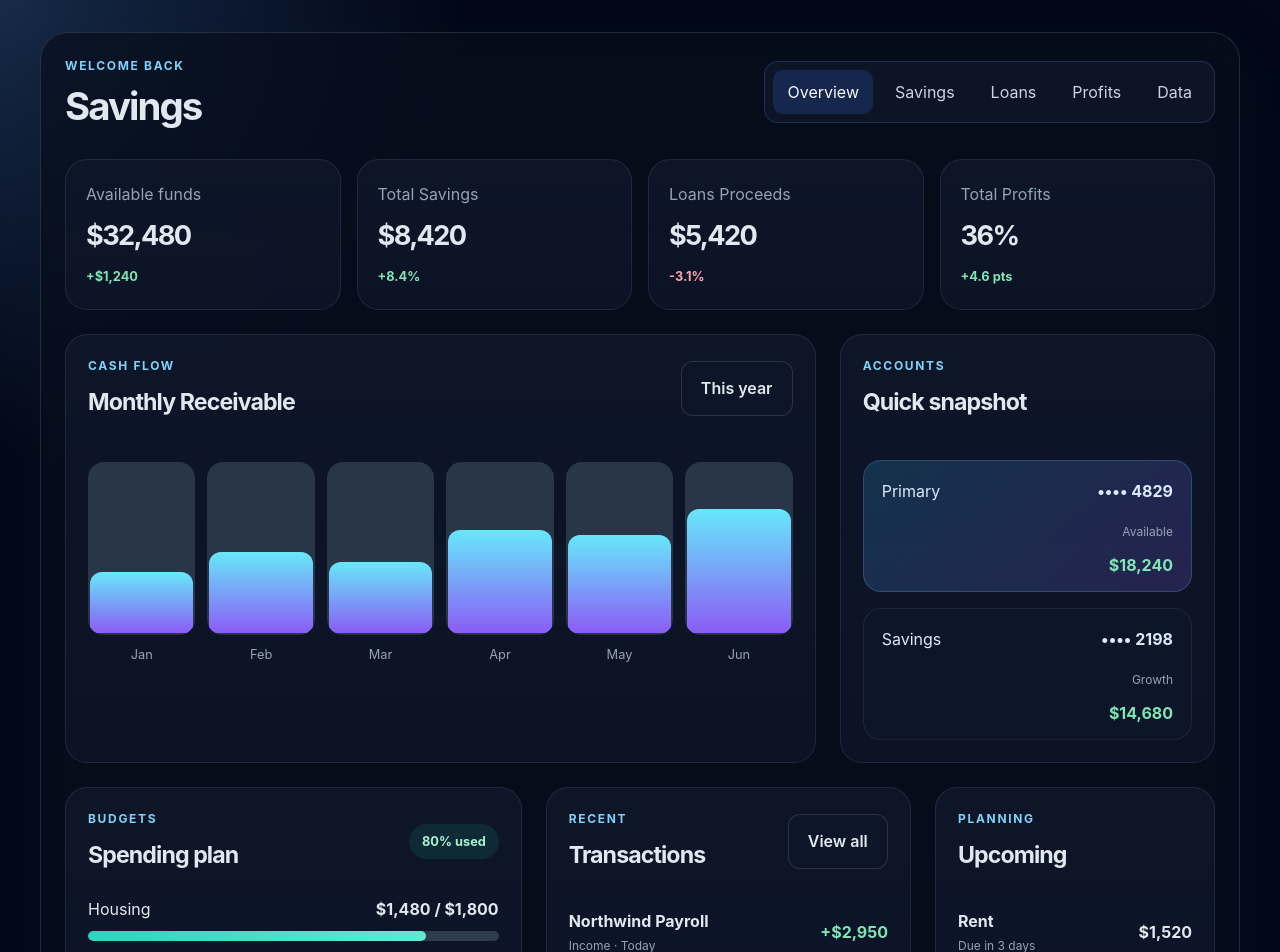
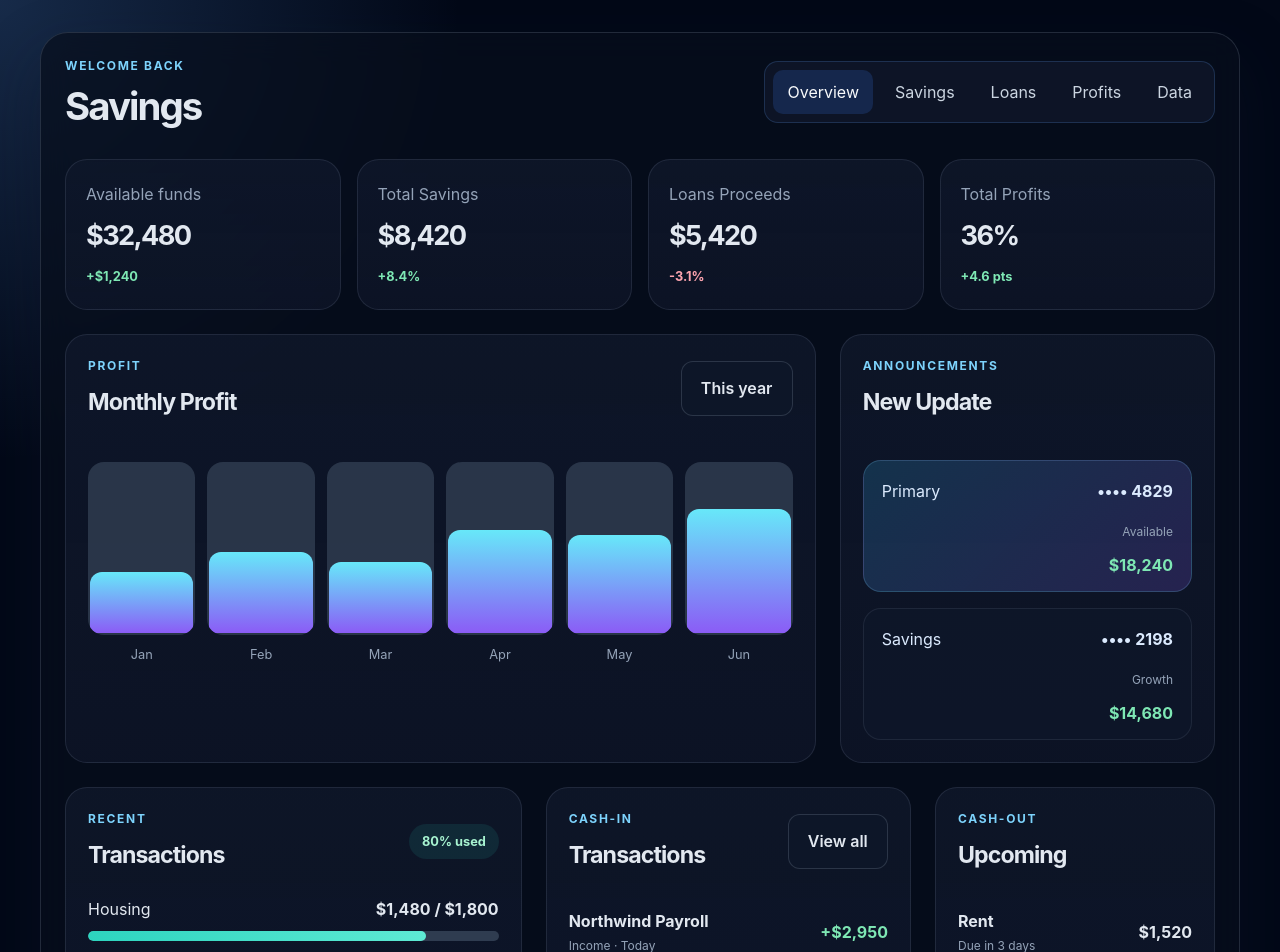
Before and after one commit to rybal007/funds-organizer, a React (Vite) app: page / in a window 1280 px wide. Shown: the top 952 px of the page. Built offline with nearby package versions, Linux system fonts and the light colour scheme.

Commit message:
fund organizer v0.3

```diff
--- a/src/App.tsx
+++ b/src/App.tsx
@@ -107,8 +107,8 @@ function OverviewPage() {
         <article className="panel chart-panel">
           <div className="panel-header">
             <div>
-              <p className="eyebrow">Cash flow</p>
-              <h3>Monthly Receivable</h3>
+              <p className="eyebrow">PROFIT</p>
+              <h3>Monthly Profit</h3>
             </div>
             <button type="button" className="secondary-button">This year</button>
           </div>
@@ -128,8 +128,8 @@ function OverviewPage() {
         <article className="panel snapshot-panel">
           <div className="panel-header">
             <div>
-              <p className="eyebrow">Accounts</p>
-              <h3>Quick snapshot</h3>
+              <p className="eyebrow">Announcements</p>
+              <h3>New Update</h3>
             </div>
           </div>
 
@@ -161,8 +161,8 @@ function OverviewPage() {
         <article className="panel">
           <div className="panel-header">
             <div>
-              <p className="eyebrow">Budgets</p>
-              <h3>Spending plan</h3>
+              <p className="eyebrow">Recent</p>
+              <h3>Transactions</h3>
             </div>
             <span className="meta-pill">{budgetUsage}% used</span>
           </div>
@@ -190,7 +190,7 @@ function OverviewPage() {
         <article className="panel">
           <div className="panel-header">
             <div>
-              <p className="eyebrow">Recent</p>
+              <p className="eyebrow">CASH-IN</p>
               <h3>Transactions</h3>
             </div>
             <button type="button" className="secondary-button">View all</button>
@@ -214,7 +214,7 @@ function OverviewPage() {
         <article className="panel side-panel">
           <div className="panel-header">
             <div>
-              <p className="eyebrow">Planning</p>
+              <p className="eyebrow">CASH-OUT</p>
               <h3>Upcoming</h3>
             </div>
           </div>
```
